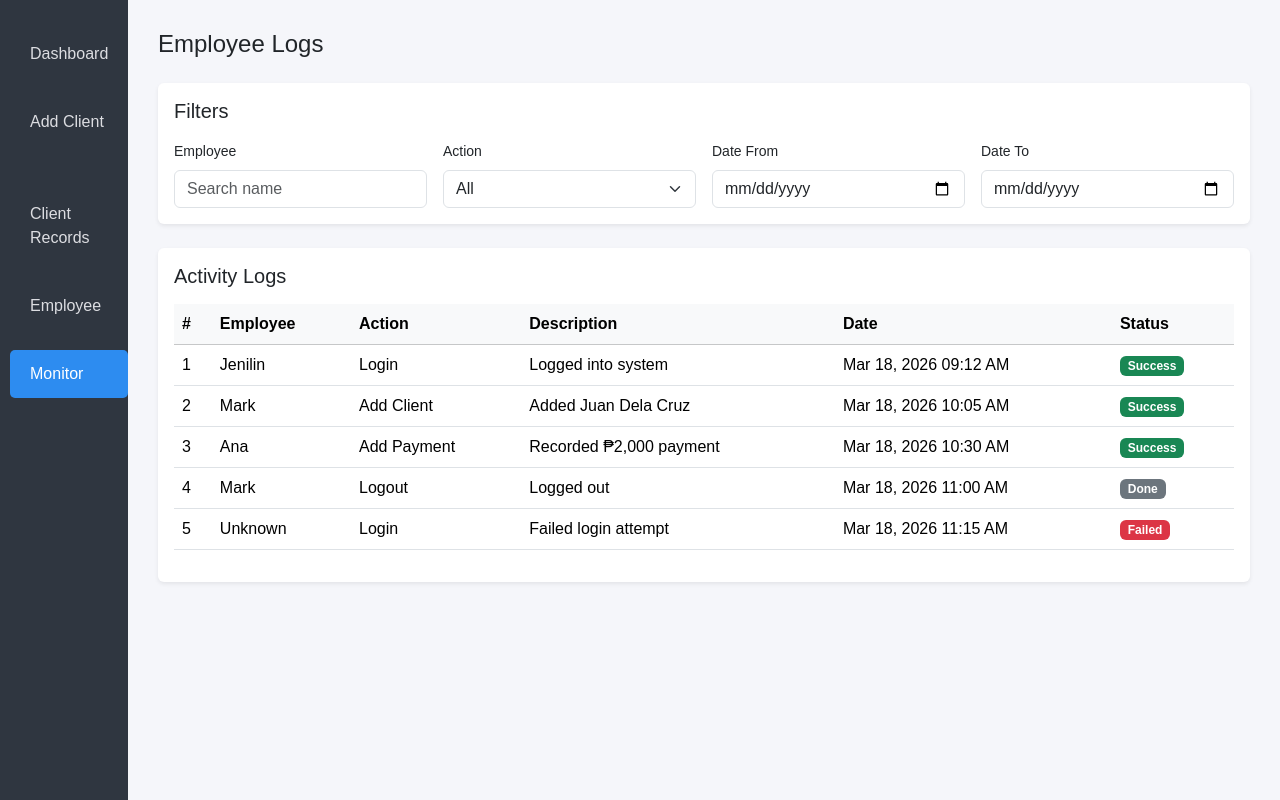
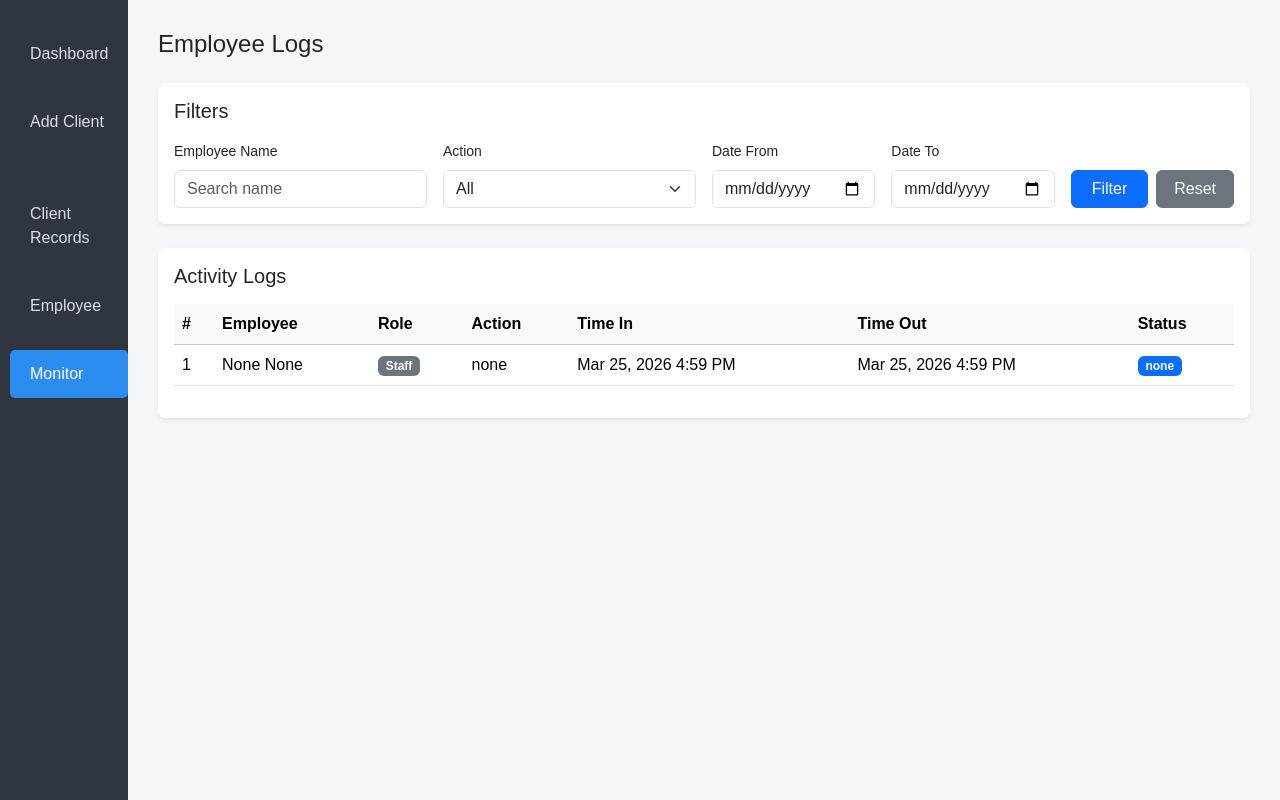
Before and after one commit to BestiesJinilin/GG, a Django app: page /monitor/ in a window 1280 px wide. Shown: the part 60-860 px from the top of the page. Run offline with Django 5.2, Linux system fonts and the light colour scheme; a user stored in the database is signed in; data comes from the database, SQL or seed files in the repository.

Commit message:
Update monitor.html

```diff
--- a/GG/app/templates/app/monitor.html
+++ b/GG/app/templates/app/monitor.html
@@ -6,37 +6,46 @@
 {% block content %}
 <h4 class="mb-4">Employee Logs</h4>
 
+<!-- Filters -->
 <div class="card shadow-sm border-0 mb-4">
 <div class="card-body">
   <h5 class="mb-3">Filters</h5>
+  <form method="GET">
   <div class="row g-3">
     <div class="col-md-3">
-      <label class="form-label small">Employee</label>
-      <input type="text" class="form-control" placeholder="Search name">
+      <label class="form-label small">Employee Name</label>
+      <input type="text" name="name" class="form-control"
+             placeholder="Search name" value="{{ q_name }}">
     </div>
     <div class="col-md-3">
       <label class="form-label small">Action</label>
-      <select class="form-select">
-        <option>All</option>
-        <option>Login</option>
-        <option>Logout</option>
-        <option>Add Client</option>
-        <option>Add Payment</option>
-        <option>Edit Record</option>
+      <select name="action" class="form-select">
+        <option value="All" {% if q_action == "All" or not q_action %}selected{% endif %}>All</option>
+        <option value="Login"       {% if q_action == "Login" %}selected{% endif %}>Login</option>
+        <option value="Logout"      {% if q_action == "Logout" %}selected{% endif %}>Logout</option>
+        <option value="Add Client"  {% if q_action == "Add Client" %}selected{% endif %}>Add Client</option>
+        <option value="Add Payment" {% if q_action == "Add Payment" %}selected{% endif %}>Add Payment</option>
+        <option value="Edit Record" {% if q_action == "Edit Record" %}selected{% endif %}>Edit Record</option>
       </select>
     </div>
-    <div class="col-md-3">
+    <div class="col-md-2">
       <label class="form-label small">Date From</label>
-      <input type="date" class="form-control">
+      <input type="date" name="date_from" class="form-control" value="{{ q_from }}">
     </div>
-    <div class="col-md-3">
+    <div class="col-md-2">
       <label class="form-label small">Date To</label>
-      <input type="date" class="form-control">
+      <input type="date" name="date_to" class="form-control" value="{{ q_to }}">
+    </div>
+    <div class="col-md-2 d-flex align-items-end gap-2">
+      <button class="btn btn-primary w-100">Filter</button>
+      <a href="{% url 'monitor' %}" class="btn btn-secondary w-100">Reset</a>
     </div>
   </div>
+  </form>
 </div>
 </div>
 
+<!-- Logs Table -->
 <div class="card shadow-sm border-0">
 <div class="card-body">
   <h5 class="mb-3">Activity Logs</h5>
@@ -46,38 +55,51 @@
       <tr>
         <th>#</th>
         <th>Employee</th>
+        <th>Role</th>
         <th>Action</th>
-        <th>Description</th>
-        <th>Date</th>
+        <th>Time In</th>
+        <th>Time Out</th>
         <th>Status</th>
       </tr>
     </thead>
     <tbody>
+      {% for log in logs %}
       <tr>
-        <td>1</td><td>Jenilin</td><td>Login</td>
-        <td>Logged into system</td><td>Mar 18, 2026 09:12 AM</td>
-        <td><span class="badge bg-success">Success</span></td>
+        <td>{{ forloop.counter }}</td>
+        <td>{{ log.full_name }}</td>
+        <td><span class="badge bg-secondary">{{ log.role }}</span></td>
+        <td>{{ log.activities|default:"—" }}</td>
+        <td>
+          {% if log.time_in %}
+            {{ log.time_in|date:"M d, Y g:i A" }}
+          {% else %}
+            <span class="text-muted">—</span>
+          {% endif %}
+        </td>
+        <td>
+          {% if log.time_out %}
+            {{ log.time_out|date:"M d, Y g:i A" }}
+          {% else %}
+            <span class="text-muted">—</span>
+          {% endif %}
+        </td>
+        <td>
+          {% if log.time_in and not log.time_out %}
+            <span class="badge bg-success">Active</span>
+          {% elif log.activities == "Login" %}
+            <span class="badge bg-success">Success</span>
+          {% elif log.activities == "Logout" %}
+            <span class="badge bg-secondary">Done</span>
+          {% else %}
+            <span class="badge bg-primary">{{ log.activities|default:"—" }}</span>
+          {% endif %}
+        </td>
       </tr>
+      {% empty %}
       <tr>
-        <td>2</td><td>Mark</td><td>Add Client</td>
-        <td>Added Juan Dela Cruz</td><td>Mar 18, 2026 10:05 AM</td>
-        <td><span class="badge bg-success">Success</span></td>
+        <td colspan="7" class="text-center text-muted py-4">No activity logs found.</td>
       </tr>
-      <tr>
-        <td>3</td><td>Ana</td><td>Add Payment</td>
-        <td>Recorded ₱2,000 payment</td><td>Mar 18, 2026 10:30 AM</td>
-        <td><span class="badge bg-success">Success</span></td>
-      </tr>
-      <tr>
-        <td>4</td><td>Mark</td><td>Logout</td>
-        <td>Logged out</td><td>Mar 18, 2026 11:00 AM</td>
-        <td><span class="badge bg-secondary">Done</span></td>
-      </tr>
-      <tr>
-        <td>5</td><td>Unknown</td><td>Login</td>
-        <td>Failed login attempt</td><td>Mar 18, 2026 11:15 AM</td>
-        <td><span class="badge bg-danger">Failed</span></td>
-      </tr>
+      {% endfor %}
     </tbody>
   </table>
   </div>
```
